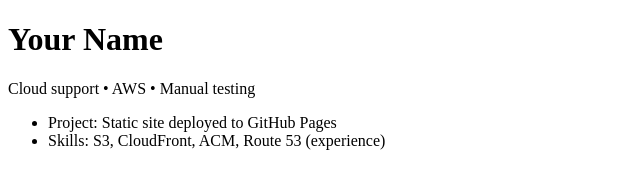
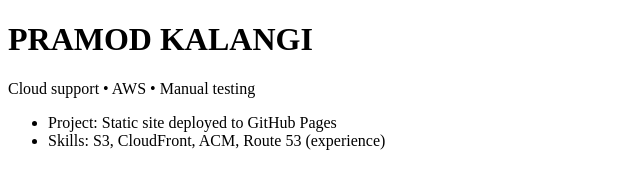
Before and after one commit to pkalangi/pramodkalangi.github.io, a plain HTML site: page index.html in a window 1280 px wide. Shown: the whole page, without its empty margins (0-640 px from the left). Drawn offline with Linux system fonts and the light colour scheme.

Commit message:
Update index.html

```diff
--- a/index.html
+++ b/index.html
@@ -3,7 +3,7 @@
 <head><meta charset="utf-8"><meta name="viewport" content="width=device-width,initial-scale=1">
 <title>PRAMOD KALANGI — Portfolio</title></head>
 <body>
-  <h1>Your Name</h1>
+  <h1>PRAMOD KALANGI</h1>
   <p>Cloud support • AWS • Manual testing</p>
   <ul>
     <li>Project: Static site deployed to GitHub Pages</li>
```
